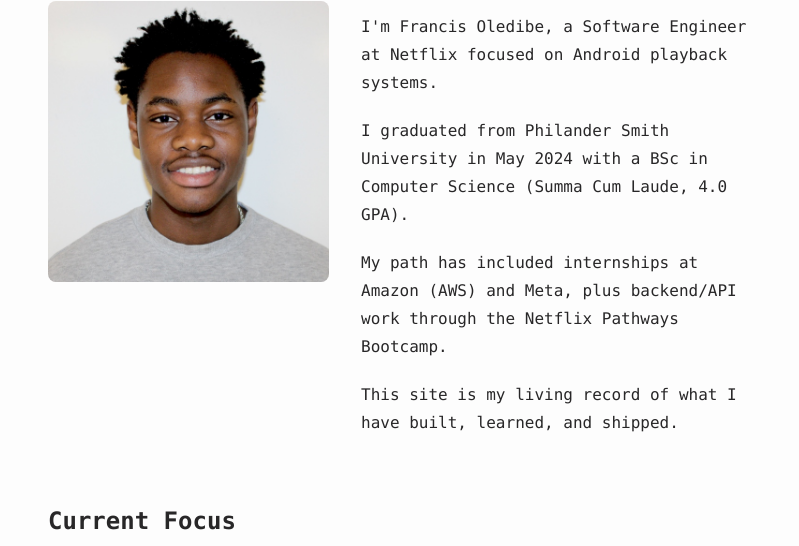
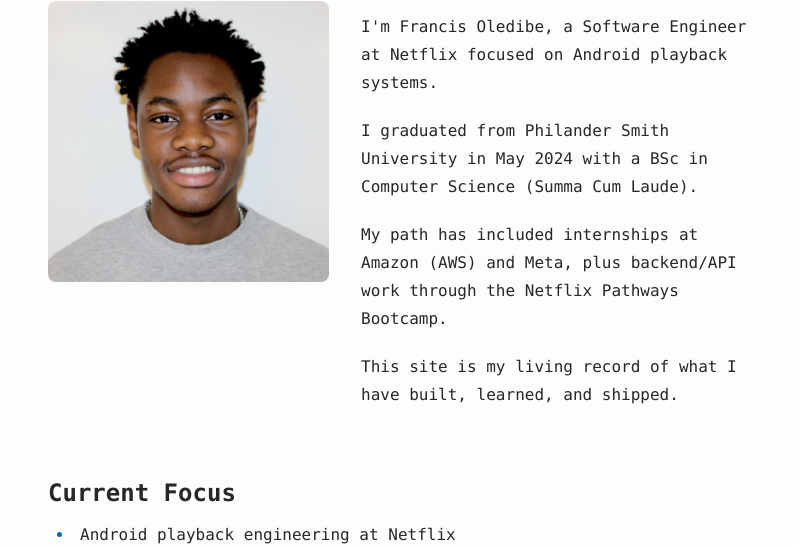
Before and after one commit to oledibefrancis/foledibe.com, an Astro site: page /about in a window 1280 px wide. Shown: the part 172-718 px from the top of the page, without its empty margins (240-1039 px from the left). Built offline with nearby package versions, Linux system fonts and the light colour scheme; Astro itself is replaced by a stand-in of ours; some packages are replaced by stand-ins of ours.

Commit message:
Update about section to remove GPA mention

```diff
--- a/src/pages/about.mdx
+++ b/src/pages/about.mdx
@@ -10,7 +10,7 @@ description: "Software Engineer at Netflix. Computer Science graduate from Phila
   </div>
   <div class="flex-1 min-w-0">
     <p>I'm Francis Oledibe, a Software Engineer at Netflix focused on Android playback systems.</p>
-    <p>I graduated from Philander Smith University in May 2024 with a BSc in Computer Science (Summa Cum Laude, 4.0 GPA).</p>
+    <p>I graduated from Philander Smith University in May 2024 with a BSc in Computer Science (Summa Cum Laude).</p>
     <p>My path has included internships at Amazon (AWS) and Meta, plus backend/API work through the Netflix Pathways Bootcamp.</p>
     <p>This site is my living record of what I have built, learned, and shipped.</p>
   </div>
```
